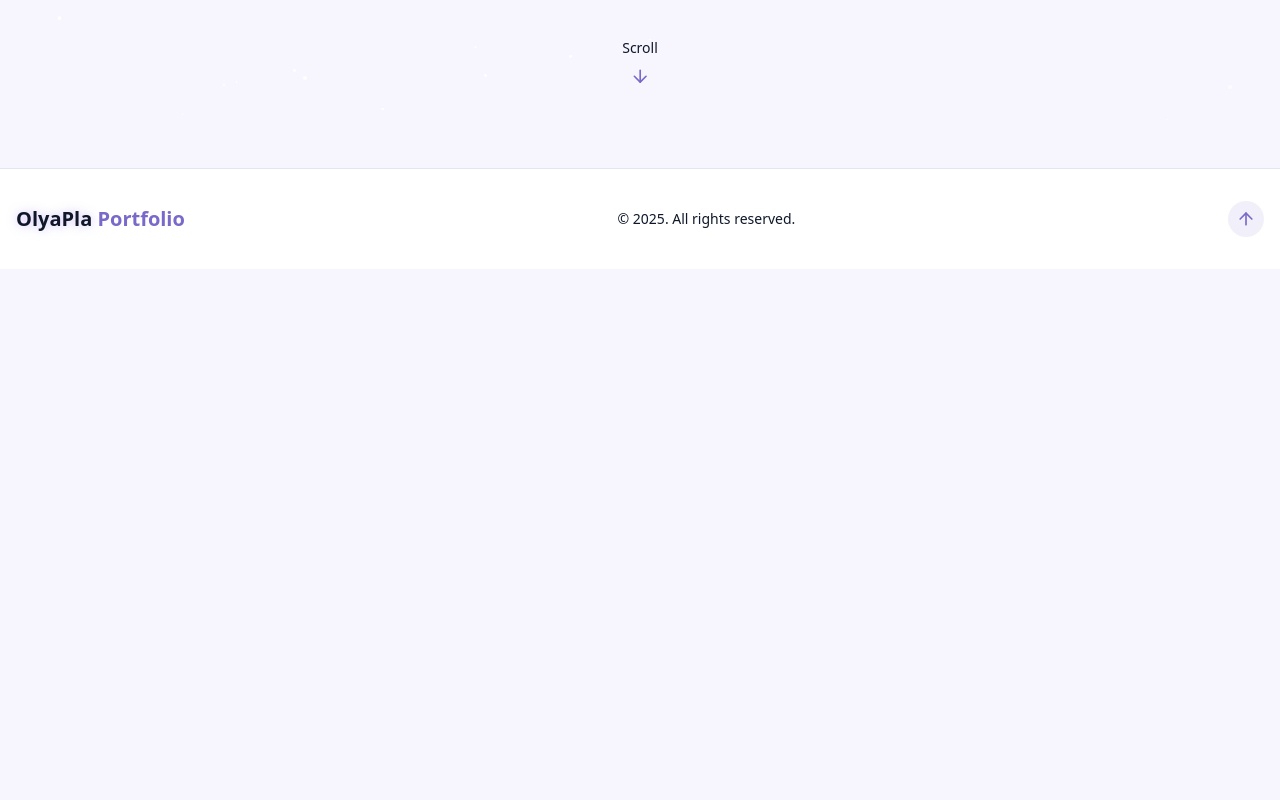
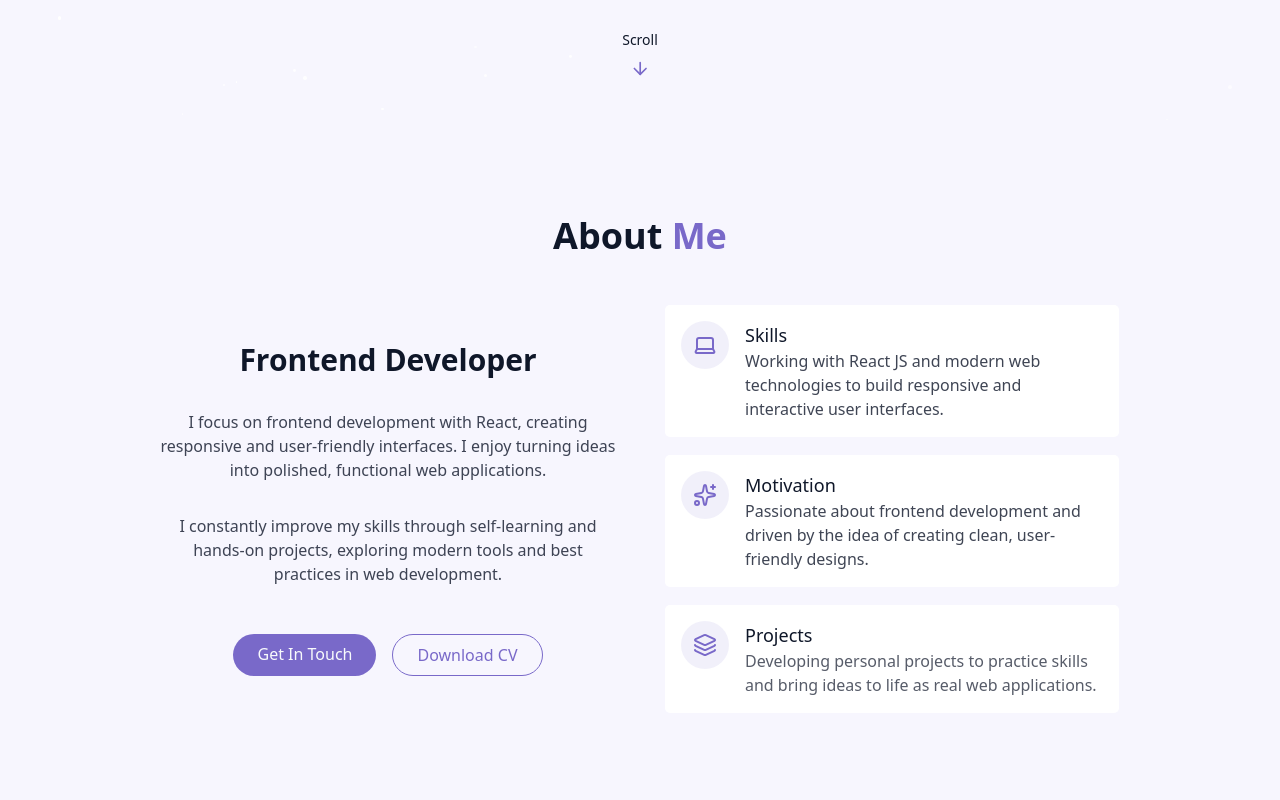
Before and after one commit to xellga-olga/Personal-Portfolio, a React (Vite) app: page / in a window 1280 px wide. Shown: the part 680-1480 px from the top of the page. Before the commit the page ends 949 px from the top, so only its background shows below. Built offline with nearby package versions, Linux system fonts and the light colour scheme.

Commit message:
Add AboutMeSection component with skills, motivation, and projects

```diff
--- /dev/null
+++ b/src/components/AboutMeSection.jsx
@@ -0,0 +1,104 @@
+import React from 'react';
+import {Laptop, Layers, Sparkles} from "lucide-react";
+
+const AboutMeSection = () => {
+  return (
+    <section
+      id="about"
+      className='py-24 px-4 relative'
+    >
+      <div className='container mx-auto max-w-5xl'>
+        <h2 className='text-3xl md:text-4xl font-bold mb-12 text-center'>
+          About <span className='text-primary'>Me</span>
+        </h2>
+
+        {/*//right part */}
+        <div className='grid grid-cols-1 md:grid-cols-2 lg:grid-cols-2 gap-12 items-center'>
+          <div className='space-y-8'>
+            <h3 className='text-3xl font-semibold'>
+              Frontend Developer
+            </h3>
+
+            <p className='text-foreground/80'>
+              I focus on frontend development with React, creating responsive and user-friendly interfaces.
+              I enjoy turning ideas into polished, functional web applications.
+            </p>
+
+            <p className='text-foreground/80'>
+              I constantly improve my skills through self-learning and hands-on projects,
+              exploring modern tools and best practices in web development.
+            </p>
+
+            <div className='flex flex-col sm:flex-row gap-4 pt-4 justify-center'>
+              <a href='#contact' className='cosmic-button'>
+                Get In Touch
+              </a>
+              <a
+                href=""
+                className="px-6 py-2 rounded-full border border-primary text-primary hover:bg-primary/10 transition-colors duration-300"
+              >
+                Download CV
+              </a>
+            </div>
+          </div>
+
+          {/*//left part*/}
+          <div className='grid grid-cols-1 gap-4 '>
+
+            {/* Skills */}
+            <div className='gradient-border p-4 card-hover'>
+              <div className='flex items-start gap-4'>
+                <div className="p-3 rounded-full bg-primary/10">
+                  <Laptop className="h-6 w-6 text-primary"/>
+                </div>
+
+                <div className='text-left'>
+                  <h4 className='text-semibold text-lg'>Skills</h4>
+                  <p className='text-foreground/80'>
+                    Working with React JS and modern web technologies to build responsive and interactive user interfaces.
+                  </p>
+                </div>
+              </div>
+            </div>
+
+            {/* Motivation */}
+            <div className='gradient-border p-4 card-hover'>
+              <div className='flex items-start gap-4'>
+                <div className="p-3 rounded-full bg-primary/10">
+                  <Sparkles className="h-6 w-6 text-primary"/>
+                </div>
+
+                <div className='text-left'>
+                  <h4 className='text-semibold text-lg'>Motivation</h4>
+                  <p className='text-foreground/80'>
+                    Passionate about frontend development and driven by the idea of creating clean, user-friendly designs.
+                  </p>
+                </div>
+              </div>
+            </div>
+
+            {/* Projects */}
+            <div className='gradient-border p-4 card-hover'>
+              <div className='flex items-start gap-4'>
+                <div className="p-3 rounded-full bg-primary/10">
+                  <Layers className="h-6 w-6 text-primary"/>
+                </div>
+
+                <div className='text-left'>
+                  <h4 className='text-semibold text-lg'>Projects</h4>
+                  <p className='text-foreground/70'>
+                    Developing personal projects to practice skills and bring ideas to life as real web applications.
+                  </p>
+                </div>
+              </div>
+            </div>
+
+          </div>
+
+        </div>
+      </div>
+    </section>
+  );
+};
+
+export default AboutMeSection;
--- a/src/pages/Home.jsx
+++ b/src/pages/Home.jsx
@@ -1,17 +1,17 @@
-import {ThemeToggle} from "@/components/ThemeToggle.jsx";
 import Navbar from "@/components/Navbar.jsx";
 import Background from "@/components/Background.jsx";
 import Footer from "@/components/Footer.jsx";
 import HeroSection from "@/components/HeroSection.jsx";
+import AboutMeSection from "@/components/AboutMeSection.jsx";
 
 export const Home = () => {
   return (
     <div className='min-h-screen bg-background text-foreground overflow-x-hidden '>
       <Background />
       <Navbar />
-      {/*Main Content*/}
       <main>
         <HeroSection />
+        <AboutMeSection />
       </main>
       <Footer />
     </div>
```
